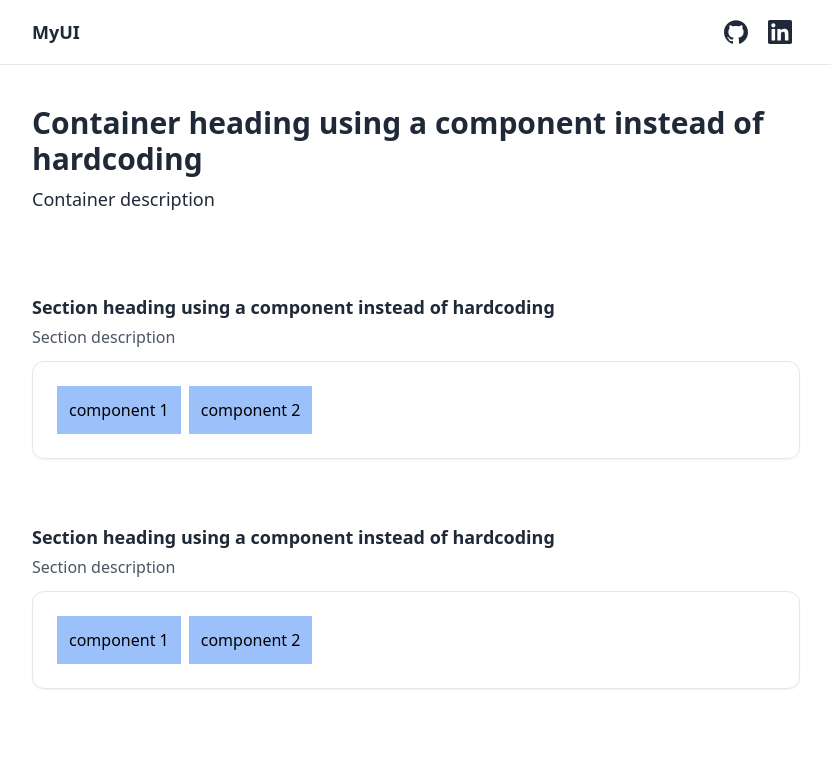
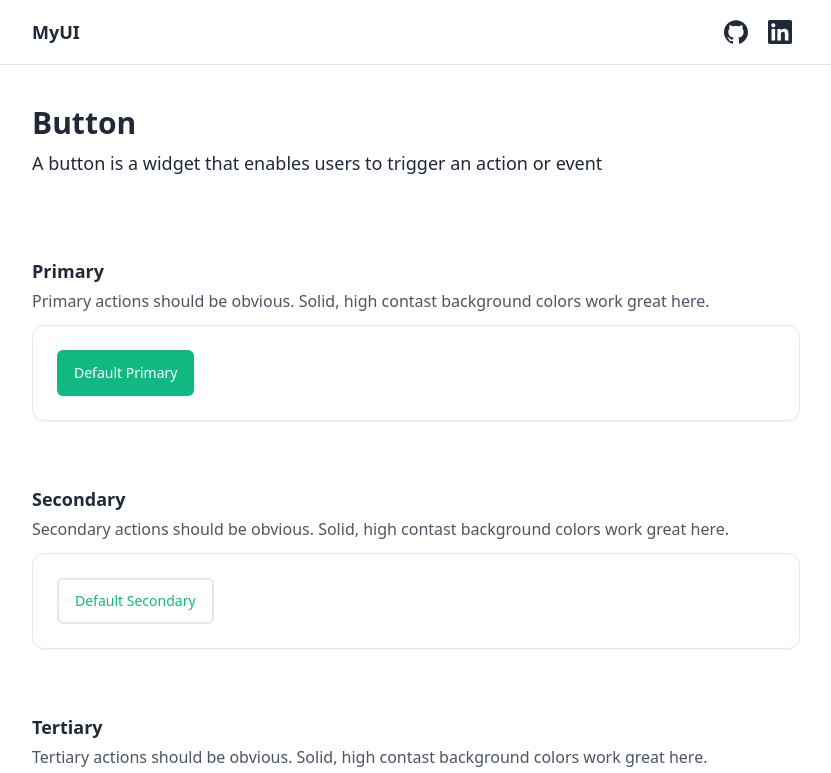
Before and after one commit to LeoGoubard/myown-uilibrary, a React (Vite) app: page / in a window 1280 px wide. Shown: the top 773 px of the page, without its empty margins (224-1055 px from the left). Built offline with nearby package versions, Linux system fonts and the light colour scheme.

Commit message:
feat: Just add the classes with the merges ones of the basic Buttons, setup 3 cases

```diff
--- a/package.json
+++ b/package.json
@@ -13,7 +13,8 @@
 	"dependencies": {
 		"react": "^18.2.0",
 		"react-dom": "^18.2.0",
-		"react-icons": "^5.0.1"
+		"react-icons": "^5.0.1",
+		"tailwind-merge": "^2.2.0"
 	},
 	"devDependencies": {
 		"@types/react": "^18.2.15",
--- a/src/App.tsx
+++ b/src/App.tsx
@@ -1,29 +1,46 @@
 import Section from "./components/site/Section";
 import Container from "./components/site/Container";
 import Layout from "./components/site/Layout";
+import Button from "./components/library/Button";
 
 export default function App() {
 	return (
     <Layout>
       <Container
-        title="Container heading using a component instead of hardcoding"
-        description="Container description"
+        title="Button"
+        description="A button is a widget that enables users to trigger an action or event"
       >
 
 
         {/* Section */}
         <Section
-          title="Section heading using a component instead of hardcoding"
-          description="Section description"
+          title="Primary"
+          description="Primary actions should be obvious. Solid, high contast background colors work great here."
         >
 
-          <div className="bg-blue-500/50 p-3">component 1</div>
-          <div className="bg-blue-500/50 p-3">component 2</div>
+          <Button>Default Primary</Button>
         </Section>
 
         <Section
-          title="Section heading using a component instead of hardcoding"
-          description="Section description"
+          title="Secondary"
+          description="Secondary actions should be obvious. Solid, high contast background colors work great here."
+        >
+
+          <Button variant="secondary">Default Secondary</Button>
+
+        </Section>
+
+        <Section
+          title="Tertiary"
+          description="Tertiary actions should be obvious. Solid, high contast background colors work great here."
+        >
+
+          <Button variant="tertiary">Default Tertiary</Button>
+        </Section>
+
+        <Section
+          title="Destructive"
+          description="Destructive actions should be obvious. Solid, high contast background colors work great here."
         >
 
           <div className="bg-blue-500/50 p-3">component 1</div>
--- /dev/null
+++ b/src/components/library/Button.tsx
@@ -0,0 +1,41 @@
+import React from 'react'
+import { twMerge } from 'tailwind-merge'
+
+type BaseButtonProps = React.ButtonHTMLAttributes<HTMLButtonElement>
+
+type ButtonProps = BaseButtonProps & {
+  variant?: "primary" | "secondary" | "tertiary" | "destructive"
+}
+
+const Button: React.FC<ButtonProps> = ({ variant = "primary", ...props }) => {
+  const baseClasses: string = "inline-flex items-center justify-center gap-2 rounded-md px-4 text-sm font-medium transition-all focus:outline-none focus:ring-2 foguc:ring-offset-2 disabled:pointer-events-none disabled:opacity-50"
+
+  const generateVariantClasses = (variant: string) => {
+    switch (variant) {
+      case "primary":
+        return "border border-transparent py-3 text-white bg-emerald-500 hover:bg-emerald-600 focus:ring-emerald-500"
+
+      case "secondary":
+        return "border-2 border-gray-200 py-[0.688rem] hover:text-white text-emerald-500 hover:border-emerald-500 hover:bg-emerald-500 focus:ring-emerald-500"
+
+      case "tertiary":
+        return "border border-transparent py-3 underline-offset-4 ring-offset-white hover:underline text-emerald-500 hover:text-emerald-700 focus:ring-emerald-500"
+
+      default:
+        return "";
+    }
+  }
+
+  const variantClasses = generateVariantClasses(variant)
+  const mergedClasses = twMerge([baseClasses, variantClasses])
+
+  return (
+
+
+
+
+    <button className={mergedClasses} {...props} />
+  )
+}
+
+export default Button
```
Also changed, not shown: 1 other file (tests, documents, lock files or other folders).
